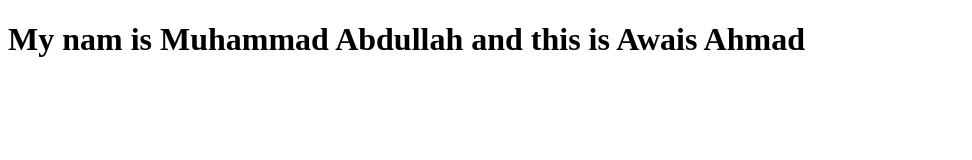
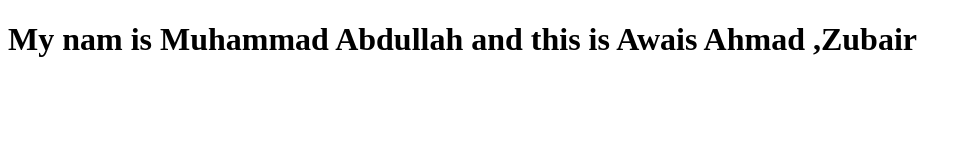
Before and after one commit to WithAbdullah/bootcamp2020-sample, a plain HTML site: page index.html in a window 1280 px wide. Shown: the whole page, without its empty margins (0-972 px from the left). Drawn offline with Linux system fonts and the light colour scheme.

Commit message:
changing in index
change in h1 tag add new word

```diff
--- a/index.html
+++ b/index.html
@@ -6,6 +6,6 @@
     <title>Document</title>
 </head>
 <body>
-    <h1>My nam is Muhammad Abdullah and this is Awais Ahmad</h1>
+    <h1>My nam is Muhammad Abdullah and this is Awais Ahmad ,Zubair</h1>
 </body>
 </html>
```
